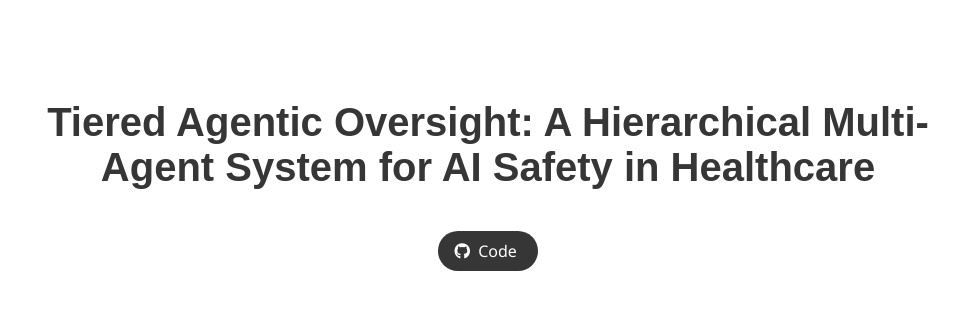
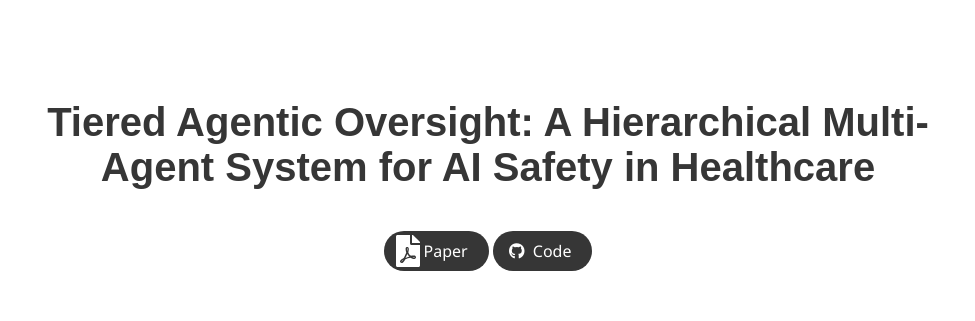
Before and after one commit to tiered-agentic-oversight/tiered-agentic-oversight.github.io, a plain HTML site: page index.html in a window 1280 px wide. Shown: the top 321 px of the page, without its empty margins (152-1127 px from the left). Drawn offline with nearby package versions, Linux system fonts and the light colour scheme; some icons are missing; a web font is replaced by a local one.

Commit message:
Update index.html

```diff
--- a/index.html
+++ b/index.html
@@ -62,6 +62,15 @@
 
           <div class="column has-text-centered">
             <div class="publication-links">
+              <!-- PDF Link. -->
+              <span class="link-block">
+                <a href="https://github.com/tiered-agentic-oversight/tiered-agentic-oversight.github.io/blob/main/paper/paper.pdf" class="external-link button is-normal is-rounded is-dark">
+                  <span class="icon">
+                      <svg class="svg-inline--fa fa-file-pdf fa-w-12" aria-hidden="true" focusable="false" data-prefix="fas" data-icon="file-pdf" role="img" xmlns="http://www.w3.org/2000/svg" viewBox="0 0 384 512" data-fa-i2svg=""><path fill="currentColor" d="M181.9 256.1c-5-16-4.9-46.9-2-46.9 8.4 0 7.6 36.9 2 46.9zm-1.7 47.2c-7.7 20.2-17.3 43.3-28.4 62.7 18.3-7 39-17.2 62.9-21.9-12.7-9.6-24.9-23.4-34.5-40.8zM86.1 428.1c0 .8 13.2-5.4 34.9-40.2-6.7 6.3-29.1 24.5-34.9 40.2zM248 160h136v328c0 13.3-10.7 24-24 24H24c-13.3 0-24-10.7-24-24V24C0 10.7 10.7 0 24 0h200v136c0 13.2 10.8 24 24 24zm-8 171.8c-20-12.2-33.3-29-42.7-53.8 4.5-18.5 11.6-46.6 6.2-64.2-4.7-29.4-42.4-26.5-47.8-6.8-5 18.3-.4 44.1 8.1 77-11.6 27.6-28.7 64.6-40.8 85.8-.1 0-.1.1-.2.1-27.1 13.9-73.6 44.5-54.5 68 5.6 6.9 16 10 21.5 10 17.9 0 35.7-18 61.1-61.8 25.8-8.5 54.1-19.1 79-23.2 21.7 11.8 47.1 19.5 64 19.5 29.2 0 31.2-32 19.7-43.4-13.9-13.6-54.3-9.7-73.6-7.2zM377 105L279 7c-4.5-4.5-10.6-7-17-7h-6v128h128v-6.1c0-6.3-2.5-12.4-7-16.9zm-74.1 255.3c4.1-2.7-2.5-11.9-42.8-9 37.1 15.8 42.8 9 42.8 9z"></path></svg><!-- <i class="fas fa-file-pdf"></i> Font Awesome fontawesome.com -->
+                  </span>
+                  <span>Paper</span>
+                </a>
+              </span>
               <span class="link-block">
                 <a href="https://anonymous.4open.science/r/tao-04B7"
                    class="external-link button is-normal is-rounded is-dark">
```
